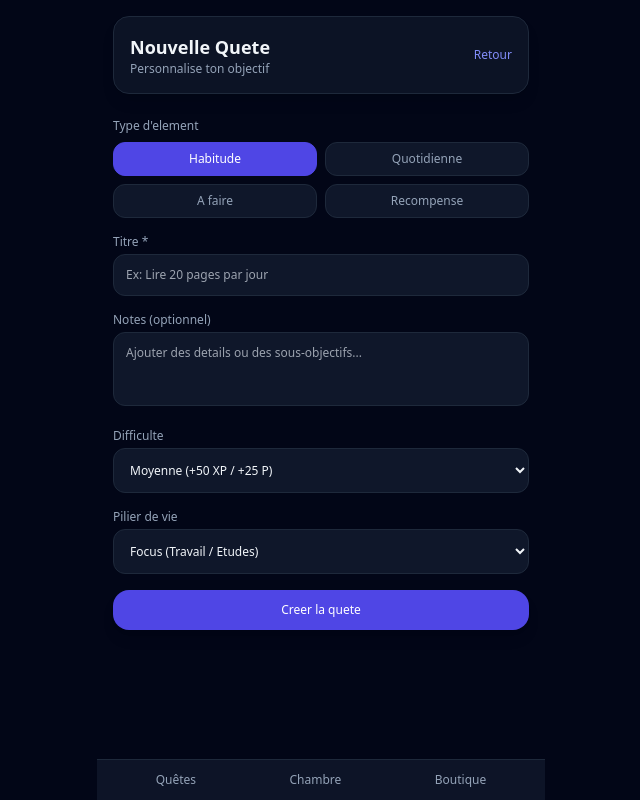
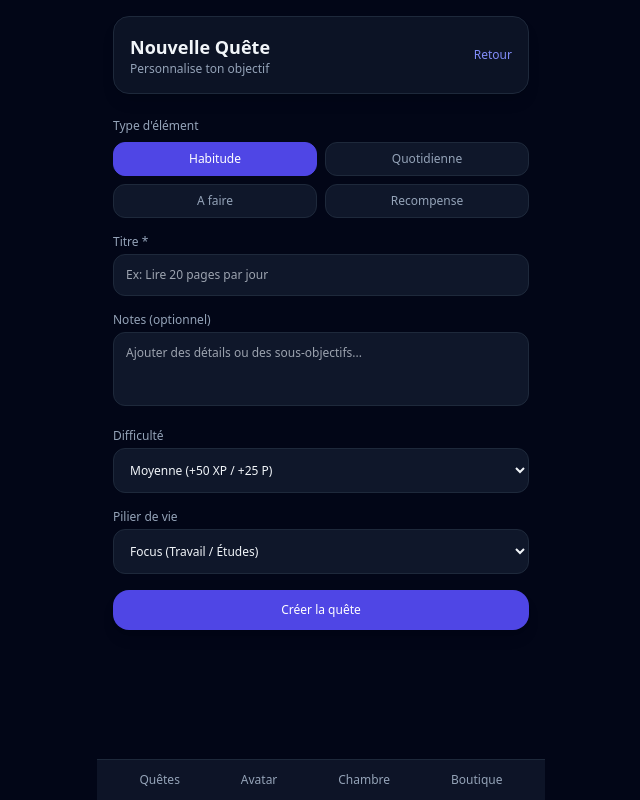
Before and after one commit to louismarembaud035-source/Questly.com, a Next.js app: page /create in a window 1280 px wide. Shown: the whole page, without its empty margins (319-959 px from the left). Built offline with nearby package versions, Linux system fonts and the light colour scheme.

Commit message:
Update page.tsx

```diff
--- a/app/create/page.tsx
+++ b/app/create/page.tsx
@@ -3,9 +3,12 @@
 import React, { useState } from 'react';
 import Link from 'next/link';
 import { useRouter } from 'next/navigation';
+import { usePlayer } from '../context/PlayerContext';
 
 export default function CreateQuestPage() {
   const router = useRouter();
+  const { addQuest } = usePlayer();
+
   const [title, setTitle] = useState('');
   const [notes, setNotes] = useState('');
   const [type, setType] = useState('Habitude');
@@ -16,19 +19,31 @@ export default function CreateQuestPage() {
     e.preventDefault();
     if (!title.trim()) return;
 
-    // Simulation de sauvegarde (dans une vraie app, on l'ajouterait à la liste ou base de données)
-    alert(`Quete "${title}" (${type}) creee avec succes !`);
+    // Définir les XP et pièces selon la difficulté choisie
+    let xp = 50;
+    let coins = 25;
+    if (difficulty === 'Facile') {
+      xp = 10;
+      coins = 5;
+    } else if (difficulty === 'Difficile') {
+      xp = 100;
+      coins = 50;
+    }
+
+    // Ajout réel de la quête dans le contexte global
+    addQuest(title, category, type, xp, coins);
+
+    alert(`Quête "${title}" (${type}) créée avec succès !`);
     router.push('/');
   };
 
   return (
     <main className="min-h-screen bg-slate-950 text-slate-100 p-4 pb-24 max-w-md mx-auto flex flex-col justify-between">
-
       <div>
         {/* HEADER : Titre */}
         <header className="flex justify-between items-center bg-slate-900/80 backdrop-blur-md p-4 rounded-2xl border border-slate-800 shadow-lg mb-6">
           <div>
-            <h1 className="font-bold text-lg">Nouvelle Quete</h1>
+            <h1 className="font-bold text-lg">Nouvelle Quête</h1>
             <p className="text-xs text-slate-400">Personnalise ton objectif</p>
           </div>
           <Link href="/" className="text-xs text-indigo-400 hover:text-indigo-300 font-medium">
@@ -36,12 +51,12 @@ export default function CreateQuestPage() {
           </Link>
         </header>
 
-        {/* FORMULAIRE DE CREATION */}
+        {/* FORMULAIRE DE CRÉATION */}
         <form onSubmit={handleSubmit} className="space-y-4">
 
           {/* Sélection du Type */}
           <div>
-            <label className="block text-xs font-medium text-slate-400 mb-2">Type d'element</label>
+            <label className="block text-xs font-medium text-slate-400 mb-2">Type d'élément</label>
             <div className="grid grid-cols-2 gap-2">
               {['Habitude', 'Quotidienne', 'A faire', 'Recompense'].map(t => (
                 <button
@@ -79,7 +94,7 @@ export default function CreateQuestPage() {
             <textarea
               value={notes}
               onChange={(e) => setNotes(e.target.value)}
-              placeholder="Ajouter des details ou des sous-objectifs..."
+              placeholder="Ajouter des détails ou des sous-objectifs..."
               rows={3}
               className="w-full bg-slate-900 border border-slate-800 rounded-xl p-3 text-xs text-slate-100 focus:outline-none focus:border-indigo-500 resize-none"
             />
@@ -87,7 +102,7 @@ export default function CreateQuestPage() {
 
           {/* Difficulté */}
           <div>
-            <label className="block text-xs font-medium text-slate-400 mb-1">Difficulte</label>
+            <label className="block text-xs font-medium text-slate-400 mb-1">Difficulté</label>
             <select
               value={difficulty}
               onChange={(e) => setDifficulty(e.target.value)}
@@ -107,8 +122,8 @@ export default function CreateQuestPage() {
               onChange={(e) => setCategory(e.target.value)}
               className="w-full bg-slate-900 border border-slate-800 rounded-xl p-3 text-xs text-slate-100 focus:outline-none focus:border-indigo-500"
             >
-              <option value="Focus">Focus (Travail / Etudes)</option>
-              <option value="Energie">Energie (Sport / Sante)</option>
+              <option value="Focus">Focus (Travail / Études)</option>
+              <option value="Energie">Énergie (Sport / Santé)</option>
               <option value="Social">Social (Proches / Sorties)</option>
             </select>
           </div>
@@ -118,16 +133,19 @@ export default function CreateQuestPage() {
             type="submit"
             className="w-full bg-indigo-600 hover:bg-indigo-500 text-white font-medium py-3 rounded-2xl text-xs transition-colors shadow-lg mt-6"
           >
-            Creer la quete
+            Créer la quête
           </button>
 
         </form>
       </div>
 
-      {/* NAVIGATION DU BAS (App Shell) */}
-      <nav className="fixed bottom-0 left-0 right-0 bg-slate-900/90 backdrop-blur-lg border-t border-slate-800 p-3 max-w-md mx-auto flex justify-around items-center">
+      {/* NAVIGATION DU BAS */}
+      <nav className="fixed bottom-0 left-0 right-0 bg-slate-900/90 backdrop-blur-lg border-t border-slate-800 p-3 max-w-md mx-auto flex justify-around items-center z-50">
         <Link href="/" className="flex flex-col items-center text-slate-400 hover:text-slate-200 text-xs font-medium transition-colors">
           Quêtes
+        </Link>
+        <Link href="/avatar" className="flex flex-col items-center text-slate-400 hover:text-slate-200 text-xs font-medium transition-colors">
+          Avatar
         </Link>
         <Link href="/room" className="flex flex-col items-center text-slate-400 hover:text-slate-200 text-xs font-medium transition-colors">
           Chambre
```
